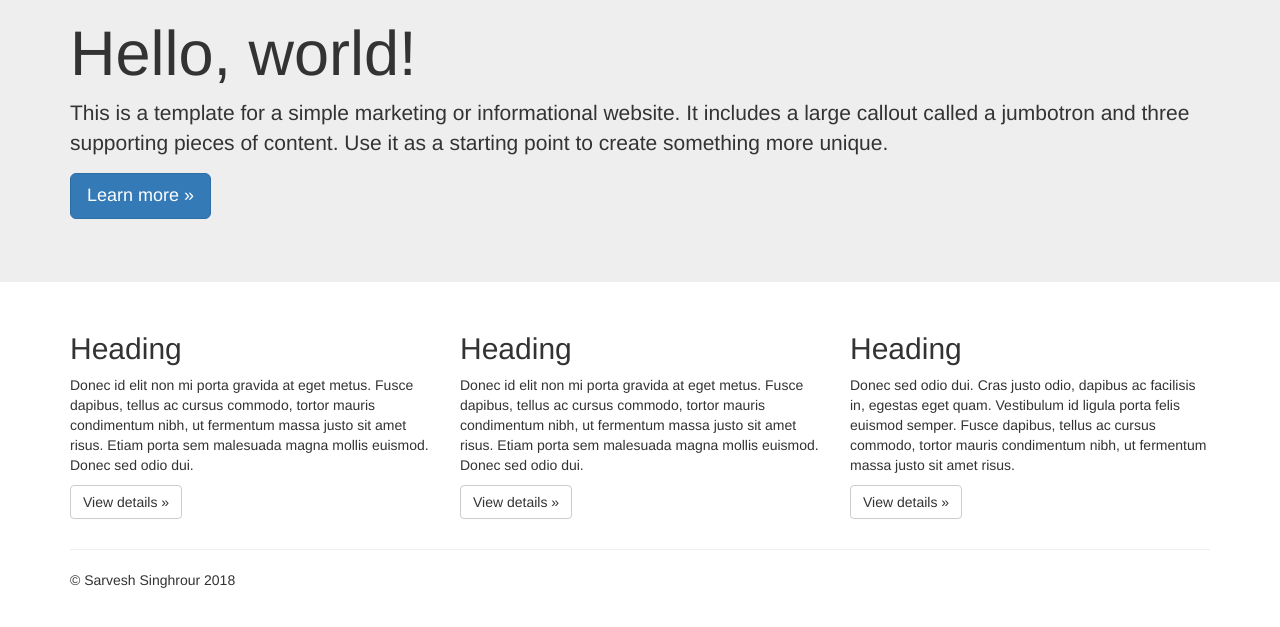
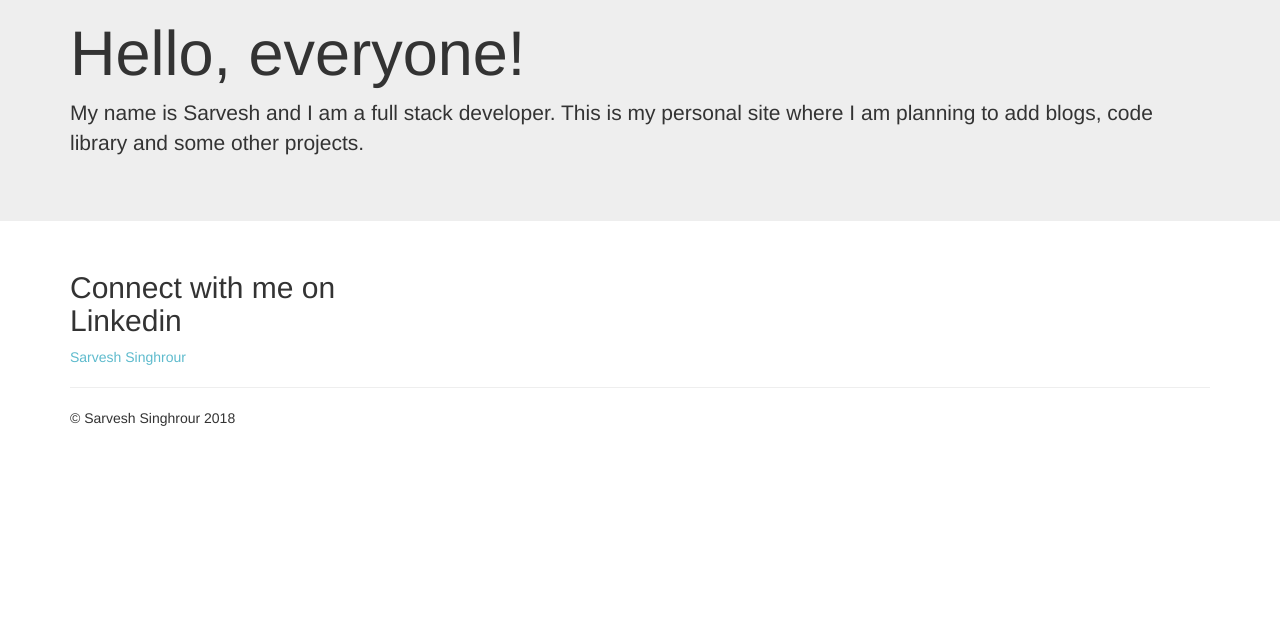
Before and after one commit to ssinghrour/personalSite, a website: page temp/index.html in a window 1280 px wide. Shown: the part 99-726 px from the top of the page. Drawn offline with nearby package versions, Linux system fonts and the light colour scheme.

Commit message:
Added useful message and heading

```diff
--- a/temp/index.html
+++ b/temp/index.html
@@ -22,6 +22,7 @@
         <link rel="stylesheet" href="css/main.css">
 
         <script src="js/vendor/modernizr-2.8.3-respond-1.4.2.min.js"></script>
+        <script type="text/javascript" src="https://platform.linkedin.com/badges/js/profile.js" async defer></script>
     </head>
     <body>
         <!--[if lt IE 8]>
@@ -62,9 +63,9 @@
     <!-- Main jumbotron for a primary marketing message or call to action -->
     <div class="jumbotron">
       <div class="container">
-        <h1>Hello, world!</h1>
-        <p>This is a template for a simple marketing or informational website. It includes a large callout called a jumbotron and three supporting pieces of content. Use it as a starting point to create something more unique.</p>
-        <p><a class="btn btn-primary btn-lg" href="#" role="button">Learn more &raquo;</a></p>
+        <h1>Hello, everyone!</h1>
+        <p>My name is Sarvesh and I am a full stack developer. This is my personal site where I am planning to add blogs, code library and some other projects.</p>
+  <!-- p><a class="btn btn-primary btn-lg" href="#" role="button">Learn more &raquo;</a></p -->
       </div>
     </div>
 
@@ -72,11 +73,12 @@
       <!-- Example row of columns -->
       <div class="row">
         <div class="col-md-4">
-          <h2>Heading</h2>
-          <p>Donec id elit non mi porta gravida at eget metus. Fusce dapibus, tellus ac cursus commodo, tortor mauris condimentum nibh, ut fermentum massa justo sit amet risus. Etiam porta sem malesuada magna mollis euismod. Donec sed odio dui. </p>
-          <p><a class="btn btn-default" href="#" role="button">View details &raquo;</a></p>
+          <h2>Connect with me on Linkedin</h2>
+          <div class="LI-profile-badge"  data-version="v1" data-size="medium" data-locale="en_US" data-type="vertical" data-theme="light" data-vanity="ssinghrour">
+              <a class="LI-simple-link" href='https://in.linkedin.com/in/ssinghrour?trk=profile-badge'>Sarvesh Singhrour</a>
+            </div>
         </div>
-        <div class="col-md-4">
+        <!-- div class="col-md-4">
           <h2>Heading</h2>
           <p>Donec id elit non mi porta gravida at eget metus. Fusce dapibus, tellus ac cursus commodo, tortor mauris condimentum nibh, ut fermentum massa justo sit amet risus. Etiam porta sem malesuada magna mollis euismod. Donec sed odio dui. </p>
           <p><a class="btn btn-default" href="#" role="button">View details &raquo;</a></p>
@@ -85,7 +87,7 @@
           <h2>Heading</h2>
           <p>Donec sed odio dui. Cras justo odio, dapibus ac facilisis in, egestas eget quam. Vestibulum id ligula porta felis euismod semper. Fusce dapibus, tellus ac cursus commodo, tortor mauris condimentum nibh, ut fermentum massa justo sit amet risus.</p>
           <p><a class="btn btn-default" href="#" role="button">View details &raquo;</a></p>
-        </div>
+        </div -->
       </div>
 
       <hr>
```
